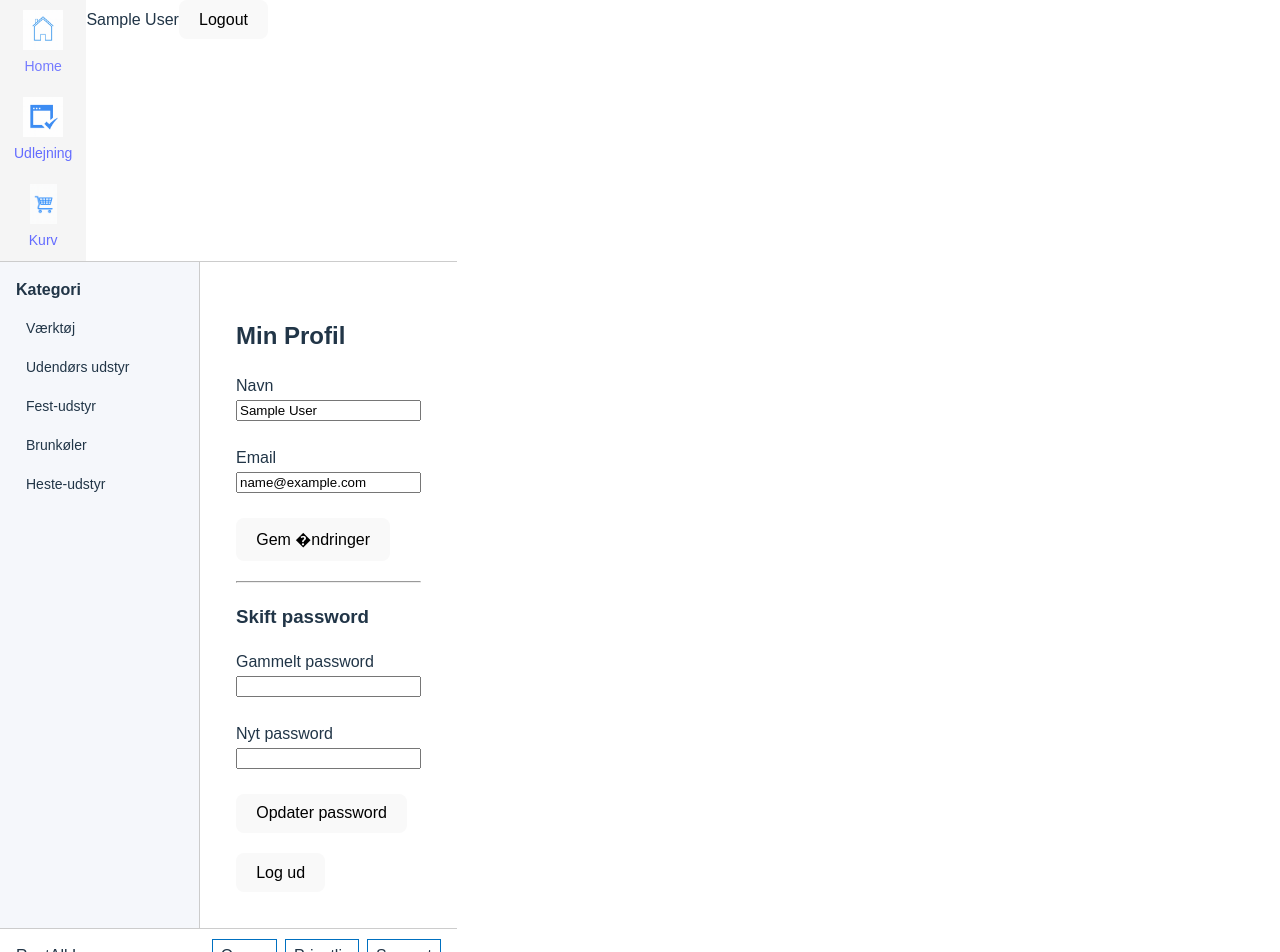
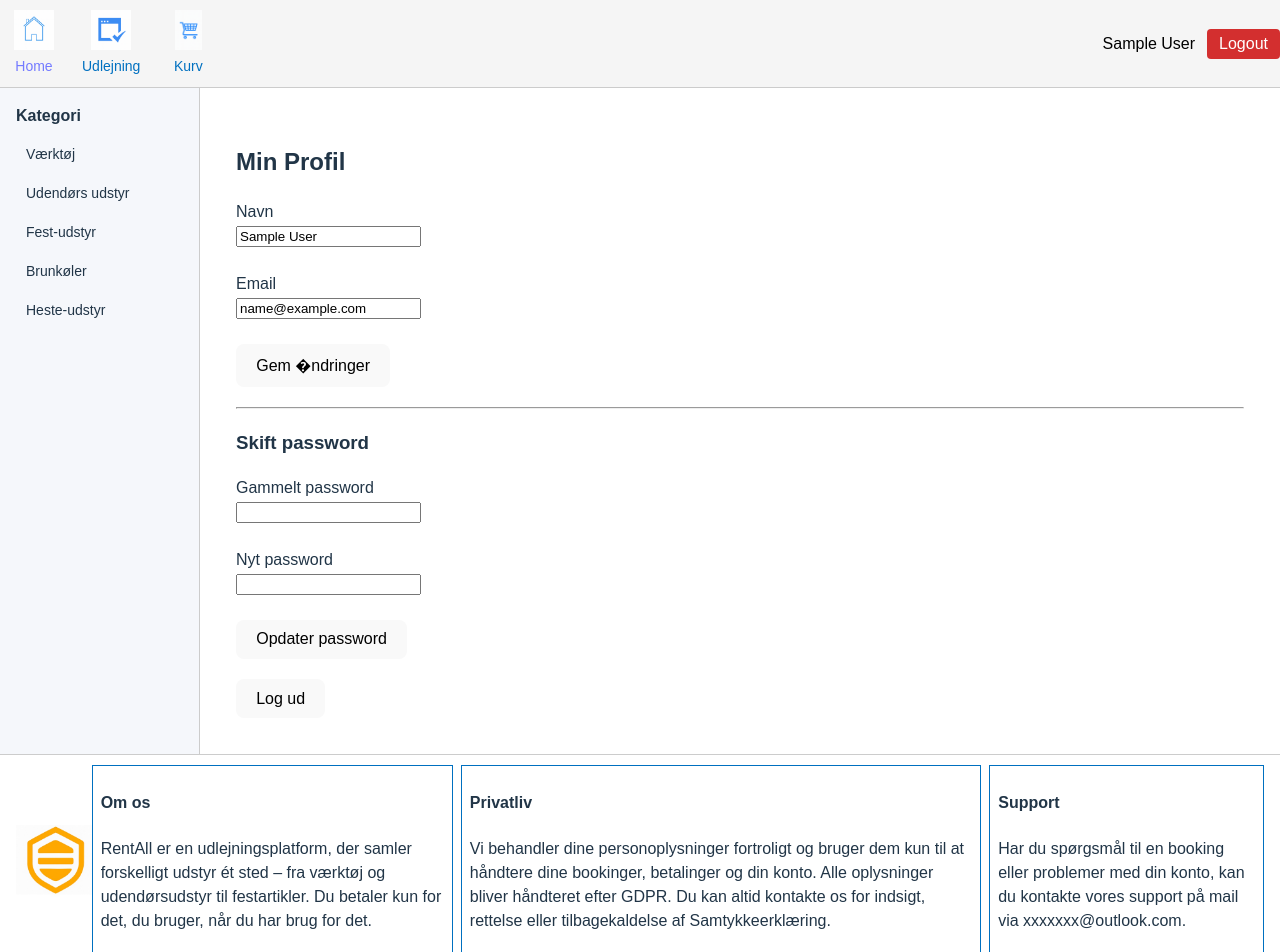
Before and after one commit to Tozic2502/RentUniversal, a React (Vite) app in the folder rentuniversal-client/: page /profile in a window 1280 px wide. Shown: the top 952 px of the page. Built offline with nearby package versions, Linux system fonts and the light colour scheme; sample sign-in values are in the browser's storage.

Commit message:
Nu fungere footer næsten  heltoptimalt, der skal blot indsættes en gyldig mail, og kort gennemgang at teksten. Header virker og er nu horisontalt så det står pænere end før, og Logo er implementeret

```diff
--- a/rentuniversal-client/src/App.css
+++ b/rentuniversal-client/src/App.css
@@ -15,12 +15,28 @@ body {
     flex-direction: column;
 }
 
-/* TOPMENU */
+/* TOPMENU / HEADER */
 .header {
     display: flex;
+    justify-content: space-between; /* venstre ikoner + højre login/profil */
+    align-items: center;
     border-bottom: 1px solid #ccc;
+    background: #f5f5f5;
 }
 
+/* venstre række med ikoner */
+.header-left {
+    display: flex;
+}
+
+/* højre side med bruger + logout eller login */
+.header-right {
+    display: flex;
+    align-items: center;
+    gap: 12px;
+}
+
+/* Nav-knapper (ikon + tekst) */
 .nav-button {
     flex: 1;
     padding: 10px 14px;
@@ -33,6 +49,8 @@ body {
     align-items: center;
     justify-content: center;
     gap: 6px;
+    text-decoration: none;
+    color: #0070c0;
 }
 
 .nav-button-active {
@@ -44,6 +62,31 @@ body {
     width: 40px;
     height: 40px;
     object-fit: contain;
+}
+
+/* brugernavn i header */
+.header-user {
+    color: #000;
+    text-decoration: none;
+    font-weight: 500;
+}
+
+.header-user:hover {
+    text-decoration: underline;
+}
+
+/* logout-knap */
+.header-logout {
+    border: none;
+    background: #d32f2f;
+    color: #fff;
+    padding: 6px 12px;
+    border-radius: 4px;
+    cursor: pointer;
+}
+
+.header-logout:hover {
+    background: #b71c1c;
 }
 
 /* HOVEDLAYOUT */
--- a/rentuniversal-client/src/Pages/Footer.jsx
+++ b/rentuniversal-client/src/Pages/Footer.jsx
@@ -1,13 +1,47 @@
+// src/Pages/Footer.jsx
+
 function Footer() {
     return (
         <footer className="footer">
-            <div className="footer-logo">RentAll Logo</div>
+            {/* Logo til venstre */}
+            <div>
+                <img
+                    src="/Logo.jpg"
+                    alt="RentAll logo"
+                    className="footer-logo-img"
+                />
+            </div>
+
+            {/* Tekstbokse til højre */}
             <div className="footer-links">
-                <div className="footer-box">Om os</div>
-                <div className="footer-box">Privatliv</div>
-                <div className="footer-box">Support</div>
+                <div className="footer-box">
+                    <h4>Om os</h4>
+                    <p>
+                        RentAll er en udlejningsplatform, der samler forskelligt udstyr ét sted –
+                        fra værktøj og udendørsudstyr til festartikler. Du betaler kun for det,
+                        du bruger, når du har brug for det.
+                    </p>
+                </div>
+
+                <div className="footer-box">
+                    <h4>Privatliv</h4>
+                    <p>
+                        Vi behandler dine personoplysninger fortroligt og bruger dem kun til
+                        at håndtere dine bookinger, betalinger og din konto. Alle oplysninger bliver håndteret efter GDPR.
+                        Du kan altid kontakte os for indsigt, rettelse eller tilbagekaldelse af Samtykkeerklæring.
+                    </p>
+                </div>
+
+                <div className="footer-box">
+                    <h4>Support</h4>
+                    <p>
+                        Har du spørgsmål til en booking eller problemer med din konto, kan du
+                        kontakte vores support på mail via xxxxxxx@outlook.com.
+                    </p>
+                </div>
             </div>
         </footer>
     );
 }
+
 export default Footer;
--- a/rentuniversal-client/src/Pages/Header.jsx
+++ b/rentuniversal-client/src/Pages/Header.jsx
@@ -1,10 +1,12 @@
 // src/Pages/Header.jsx
-import { NavLink, useNavigate } from "react-router-dom";
+import {Link, NavLink, useNavigate} from "react-router-dom";
 import { useUser } from "../Context/UserContext.jsx";
 import HomeImg from "../assets/Home.jpg";
 import UdlejningImg from "../assets/Udlejning.jpg";
 import IndkobsvognImg from "../assets/Indkobsvogn.jpg";
 import LoginImg from "../assets/Login.jpg";
+
+
 
 function Header() {
     const { user, logout } = useUser();
@@ -16,14 +18,17 @@ function Header() {
                 <NavIcon to="/" label="Home" icon={HomeImg} />
                 <NavIcon to="/udlejning" label="Udlejning" icon={UdlejningImg} />
                 <NavIcon to="/kurv" label="Kurv" icon={IndkobsvognImg} />
+
             </div>
 
             <div className="header-right">
                 {user ? (
                     <>
-                        <span className="header-user">
+                        {/* Klik på navnet -> /profile */}
+                       <Link to="/profile" className="header-user">
                             {user.name || user.email}
-                        </span>
+                        </Link>
+
                         <button
                             className="header-logout"
                             onClick={() => {
--- a/rentuniversal-client/src/Pages/Login.jsx
+++ b/rentuniversal-client/src/Pages/Login.jsx
@@ -1,128 +1,69 @@
-import { useState } from "react";
-import { useUser } from "../Context/UserContext.jsx";
+import { useState, useEffect } from "react";
 import { useNavigate } from "react-router-dom";
+import { useUser } from "../context/UserContext";
 
-function Login() {
-    const { user, login, logout } = useUser();
+
+export default function Login() {
+    const { user, login } = useUser();
     const navigate = useNavigate();
 
-    // States for login
     const [email, setEmail] = useState("");
     const [password, setPassword] = useState("");
-    const [error, setError] = useState("");
+    const [errorMessage, setErrorMessage] = useState("");
 
-    // States for profile editing
-    const [nameInput, setNameInput] = useState(user?.name || "");
-    const [emailInput, setEmailInput] = useState(user?.email || "");
+
+    useEffect(() => {
+        if (user) {
+            navigate("/profile");
+        }
+    }, [user, navigate]);
 
     async function handleLogin(e) {
         e.preventDefault();
-        setError("");
+        setErrorMessage("");
 
-        try {
         const response = await fetch("http://localhost:8080/api/users/authenticate", {
             method: "POST",
             headers: { "Content-Type": "application/json" },
-                body: JSON.stringify({ email, password })
+            body: JSON.stringify({ email, password }),
         });
 
         if (!response.ok) {
-                setError("Forkert email eller password");
+            setErrorMessage("Forkert email eller password!");
             return;
         }
 
-            const userData = await response.json();
-            login(userData);
-            navigate("/");  // redirect home after login
-        } catch (err) {
-            setError("Serverfejl - prøv igen");
-        }
+        const loggedInUser = await response.json();
+        login(loggedInUser);
+        navigate("/profile");
     }
 
-    async function handleProfileUpdate(e) {
-        e.preventDefault();
+    return (
+        <div className="login-page">
+            <div className="login-box">
+                <h2>Log ind</h2>
 
-        const updatedUser = {
-            id: user.id,
-            name: nameInput,
-            email: emailInput
-        };
+                {errorMessage && <p className="login-error">{errorMessage}</p>}
 
-        const response = await fetch(`http://localhost:8080/api/users/${user.id}`, {
-            method: "PUT",
-            headers: { "Content-Type": "application/json" },
-            body: JSON.stringify(updatedUser),
-        });
-
-        if (!response.ok) {
-            alert("Failed to update profile");
-            return;
-        }
-
-        const newUserData = await response.json();
-        login(newUserData); // Update context!
-
-        alert("Profil opdateret!");
-    }
-
-
-    // 🔥 If user is logged in → Show Profile UI
-    if (user) {
-        return (
-            <div>
-                <h2>Din Profil</h2>
-                <form onSubmit={handleProfileUpdate}>
-                    <label>Navn</label>
-                    <input
-                        type="text"
-                        value={nameInput}
-                        onChange={(e) => setNameInput(e.target.value)}
-                    />
-
-                    <label>Email</label>
-                    <input
-                        type="email"
-                        value={emailInput}
-                        onChange={(e) => setEmailInput(e.target.value)}
-                    />
-
-                    <button type="submit">Gem ændringer</button>
-                </form>
-
-                <button
-                    style={{ marginTop: "15px" }}
-                    onClick={() => { logout(); navigate("/"); }}
-                >
-                    Log ud
-                </button>
-            </div>
-        );
-    }
-
-    // 🔑 If user NOT logged in → Show Login UI
-    return (
                 <form onSubmit={handleLogin}>
-            <h1>Login</h1>
-
-            {error && <p style={{ color: "red" }}>{error}</p>}
-
                     <input
                         type="email"
                         placeholder="Email"
                         value={email}
                         onChange={(e) => setEmail(e.target.value)}
+                        required
                     />
-
                     <input
                         type="password"
                         placeholder="Password"
                         value={password}
                         onChange={(e) => setPassword(e.target.value)}
+                        required
                     />
 
-            <button type="submit">Login</button>
+                    <button type="submit" className="login-btn">Log ind</button>
                 </form>
+            </div>
+        </div>
     );
 }
-
-export default Login;
```
Lines whose indentation alone changed are shown as unchanged.
